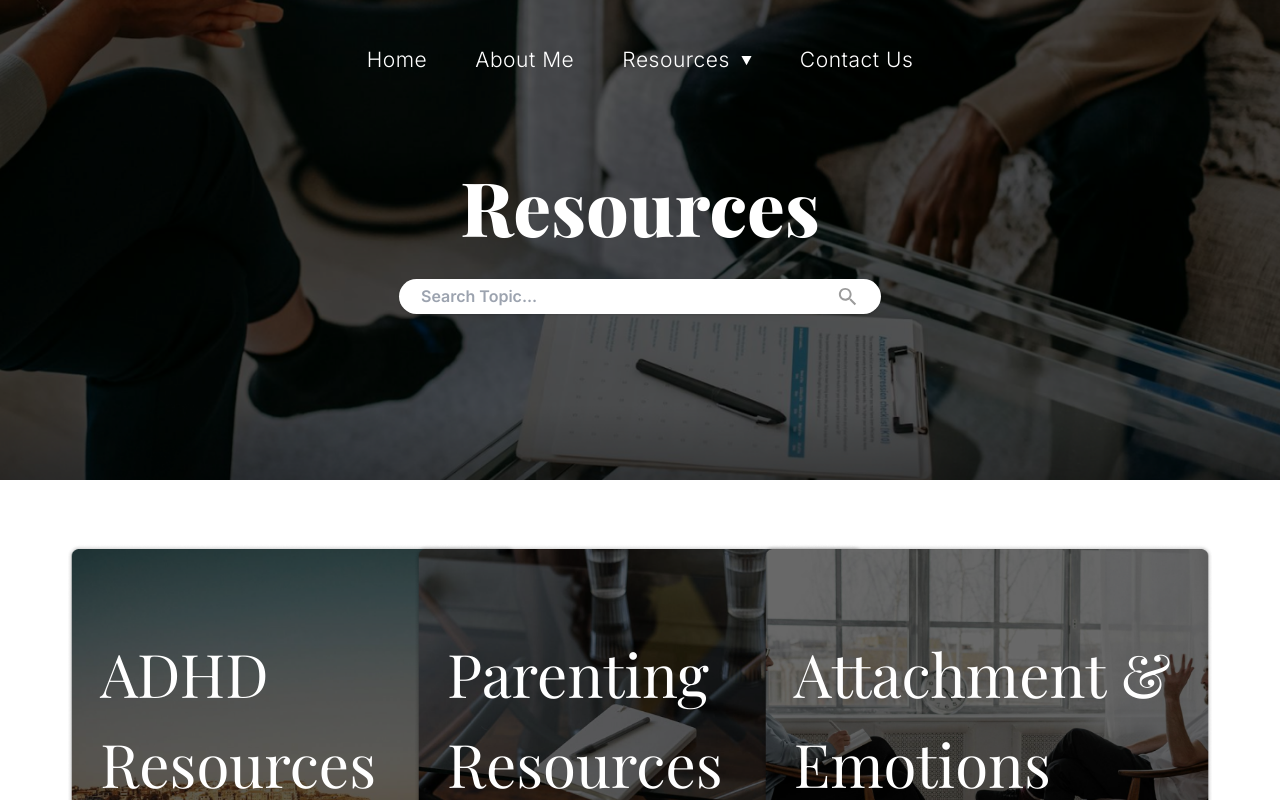
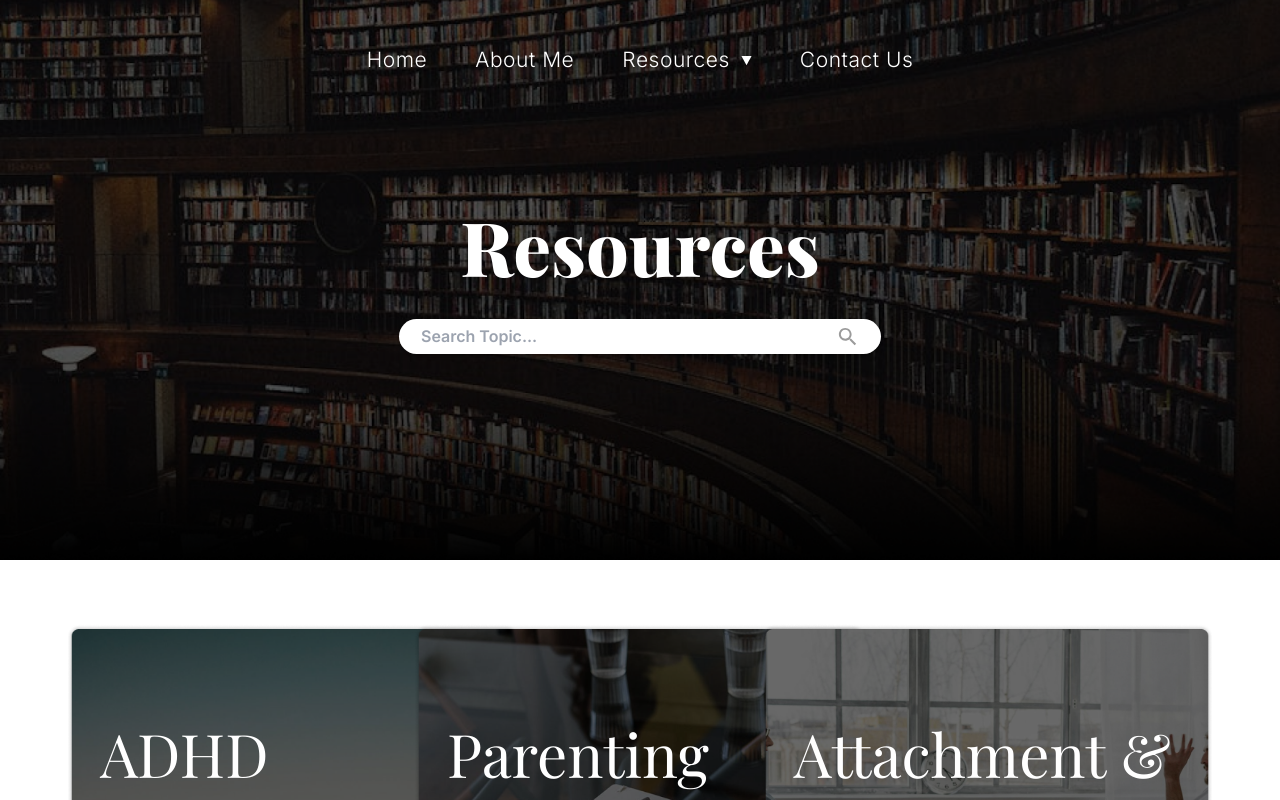
Before and after one commit to topcowmoo/areca-vestiaria, a React (Vite) app: page /all-resources in a window 1280 px wide. Shown: the top 800 px of the page. Built offline with nearby package versions, Linux system fonts and the light colour scheme; a web font is replaced by a local one.

Commit message:
add correct image for resource page

```diff
--- a/src/pages/AllResources.jsx
+++ b/src/pages/AllResources.jsx
@@ -6,7 +6,7 @@ function AllResources() {
   return (
     // Top Page + NavBar
     <div>
-      <div className="flex flex-col h-[60vh] bg-page-one bg-cover bg-center">
+      <div className="flex flex-col h-[70vh] bg-resource-image bg-cover bg-center">
         <div className="flex justify-center"></div>
 
         <div className="flex flex-grow flex-col items-center justify-center">
@@ -20,7 +20,7 @@ function AllResources() {
         </div>
       </div>
       <div className="px-8 md:px-32 py-16">
-        <div className="grid grid-cols-1 md:grid-cols-3 gap-x-4 gap-y-8 justify-items-center">
+        <div className="grid grid-cols-1 md:grid-cols-2 lg:grid-cols-3 gap-x-4 gap-y-8 justify-items-center">
           {categoryData.map((card, index) => (
             <ResourceCard
               key={index}
--- a/tailwind.config.js
+++ b/tailwind.config.js
@@ -13,6 +13,7 @@ export default {
         "card-two": "url('/src/assets/card2.png')",
         "card-three": "url('/src/assets/card3.png')",
         "card-four": "url('/src/assets/card4.png')",
+        "resource-image": "url('/src/assets/Resources1.png')",
       },
       fontFamily: {
         inter: ["Inter", "sans-serif"],
```
Also changed, not shown: src/assets/Resources1.png (added).
